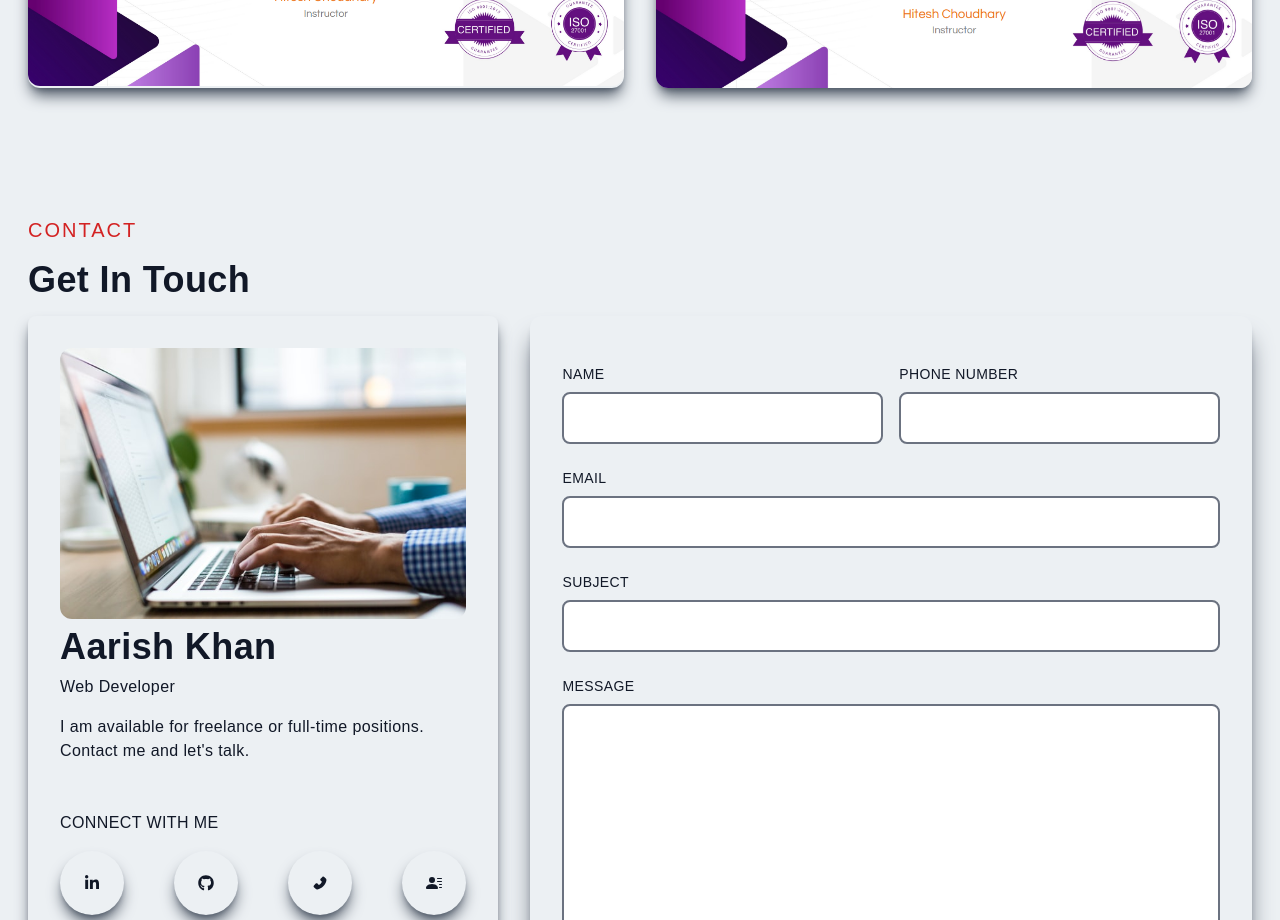
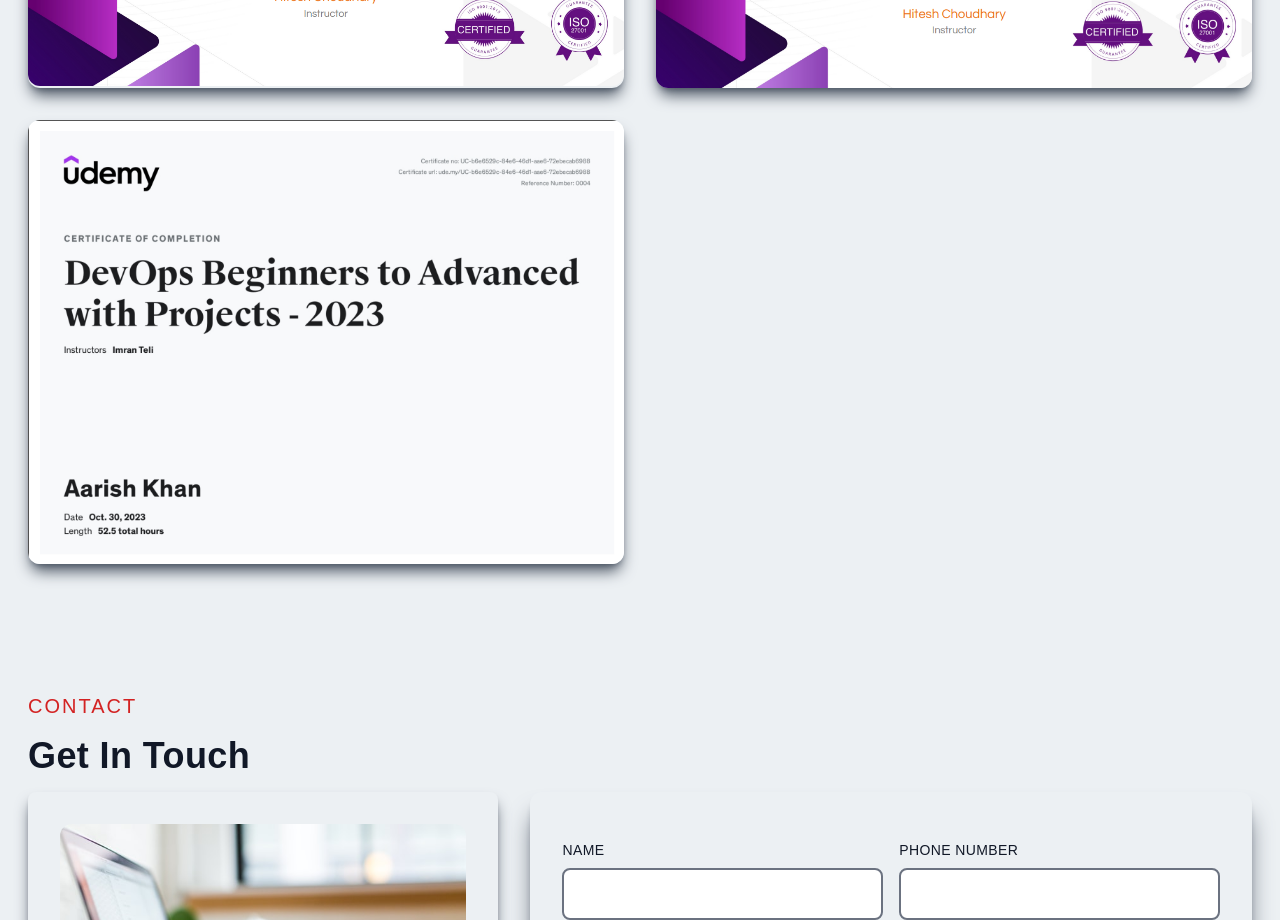
Before and after one commit to Aarish-khan13111/portfolio, a Next.js app: page / in a window 1280 px wide. Shown: the part 4080-5000 px from the top of the page. Built offline with nearby package versions, Linux system fonts and the light colour scheme; what taos would draw is missing.

Commit message:
add one more certification

```diff
--- a/components/Certificate.jsx
+++ b/components/Certificate.jsx
@@ -3,6 +3,7 @@
 import React, { useEffect } from "react";
 import mern from "../public/assets/certificate/mern.png";
 import react from "../public/assets/certificate/react.png";
+import devops from "../public/assets/certificate/devops.png";
 import ProjectItem from "./ProjectItem";
 import Aos from "aos";
 
@@ -32,6 +33,11 @@
             backgroundImg={react}
             projectUrl="https://courses.learncodeonline.in/learn/certificate/6574658-50332"
           />
+          <ProjectItem
+            title="Devops"
+            backgroundImg={devops}
+            projectUrl="https://www.udemy.com/certificate/UC-b6e6529c-84e6-46d1-aae6-72ebecab6988/?utm_campaign=email&utm_medium=email&utm_source=sendgrid.com"
+          />
         </div>
       </div>
     </div>
```
Also changed, not shown: public/assets/certificate/devops.png (added).
